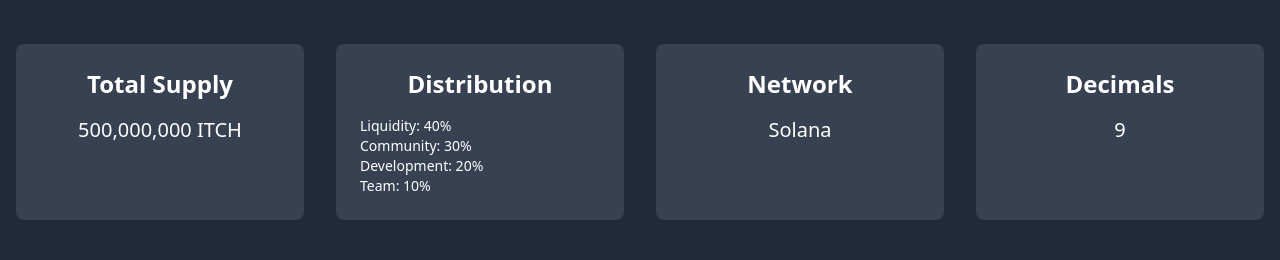
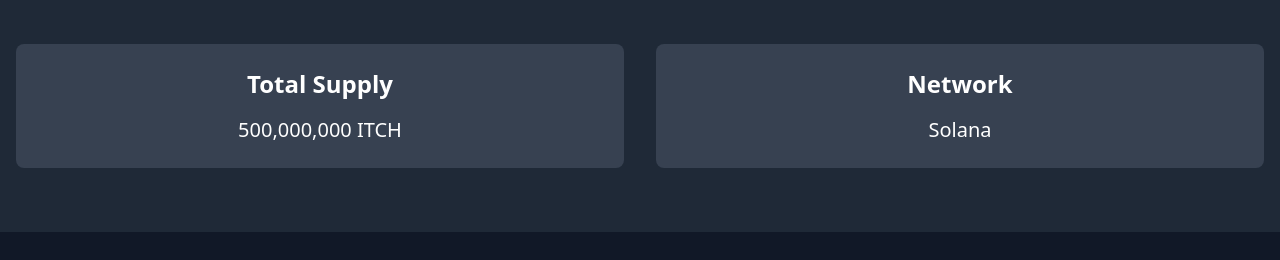
Before and after one commit to ashishjsharda/itch-token, a plain HTML site: page docs/index.html in a window 1280 px wide. Shown: the part 540-800 px from the top of the page. Drawn offline with nearby package versions, Linux system fonts and the light colour scheme.

Commit message:
Update index.html

```diff
--- a/docs/index.html
+++ b/docs/index.html
@@ -17,37 +17,22 @@
             <a href="https://raydium.io/charts" target="_blank" class="border border-blue-600 hover:border-blue-500 px-6 py-3 rounded-lg font-semibold">View Chart</a>
         </div>
     </header>
-
     <!-- Tokenomics -->
     <section class="bg-gray-800 py-16">
         <div class="container mx-auto px-4">
             <h2 class="text-3xl font-bold text-center mb-12">Tokenomics</h2>
-            <div class="grid grid-cols-1 md:grid-cols-4 gap-8">
+            <div class="grid grid-cols-1 md:grid-cols-2 gap-8">
                 <div class="text-center p-6 bg-gray-700 rounded-lg">
                     <h3 class="text-2xl font-bold mb-4">Total Supply</h3>
                     <p class="text-xl">500,000,000 ITCH</p>
                 </div>
                 <div class="text-center p-6 bg-gray-700 rounded-lg">
-                    <h3 class="text-2xl font-bold mb-4">Distribution</h3>
-                    <ul class="text-left text-sm">
-                        <li>Liquidity: 40%</li>
-                        <li>Community: 30%</li>
-                        <li>Development: 20%</li>
-                        <li>Team: 10%</li>
-                    </ul>
-                </div>
-                <div class="text-center p-6 bg-gray-700 rounded-lg">
                     <h3 class="text-2xl font-bold mb-4">Network</h3>
                     <p class="text-xl">Solana</p>
-                </div>
-                <div class="text-center p-6 bg-gray-700 rounded-lg">
-                    <h3 class="text-2xl font-bold mb-4">Decimals</h3>
-                    <p class="text-xl">9</p>
                 </div>
             </div>
         </div>
     </section>
-
     <!-- Community -->
     <section class="py-16">
         <div class="container mx-auto px-4 text-center">
@@ -59,7 +44,6 @@
             </div>
         </div>
     </section>
-
     <!-- Contract Info -->
     <section class="bg-gray-800 py-16">
         <div class="container mx-auto px-4 text-center">
@@ -69,7 +53,6 @@
             </div>
         </div>
     </section>
-
     <footer class="py-8 text-center text-gray-400">
         <p>&copy; 2024 ItchCoin. All rights reserved.</p>
     </footer>
```
